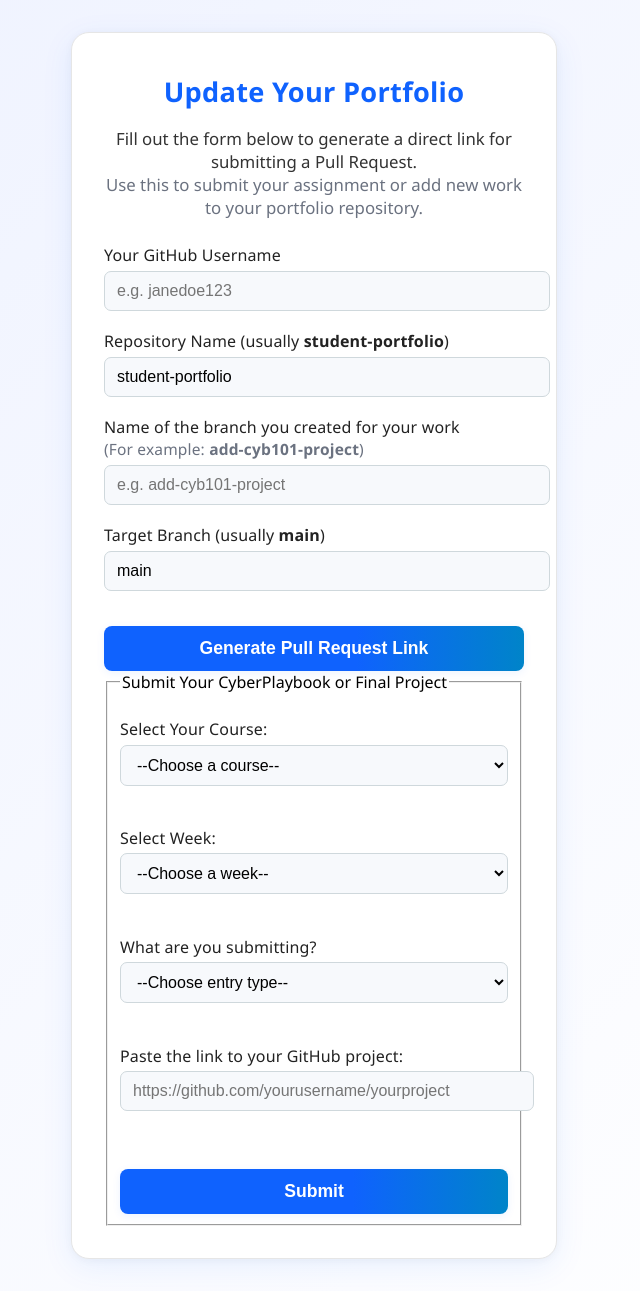
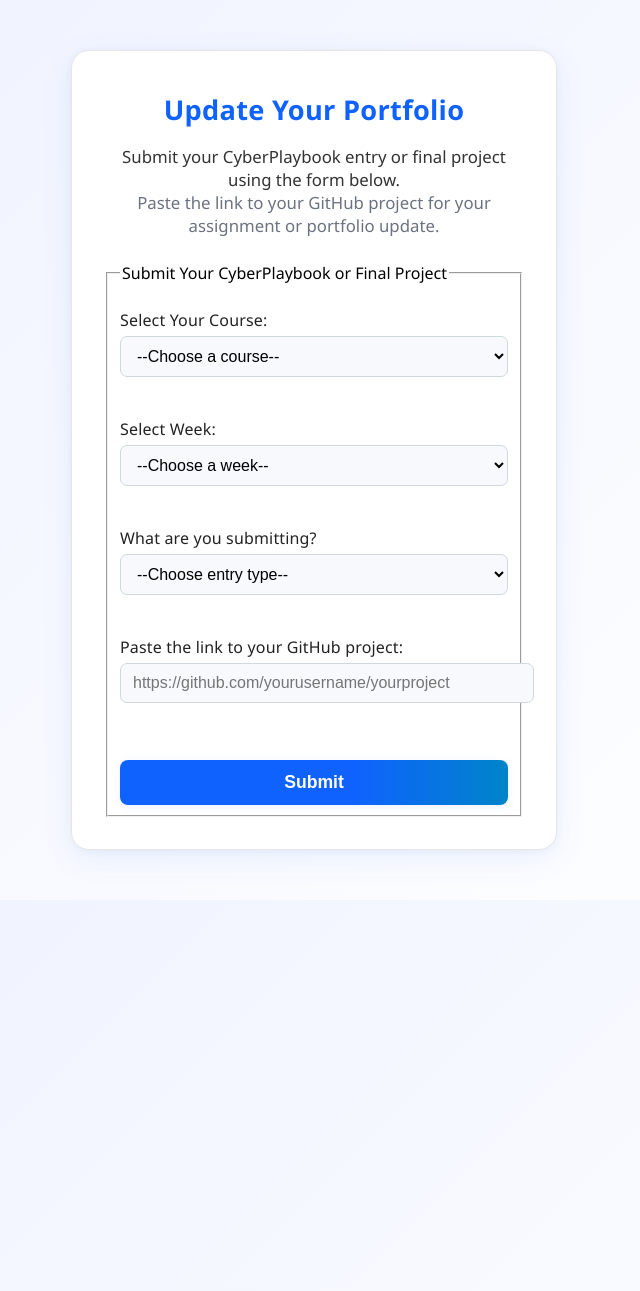
Before and after one commit to Hocking-College-Cybersecurity/hocking-college-cybersecurity.github.io, a Jekyll site: the page pr-link-generator.html, which Jekyll copies as it is, in a window 1280 px wide. Shown: the whole page, without its empty margins (326-966 px from the left). Built offline with Jekyll 4.4.1, drawn with Linux system fonts in a browser that asks for light colours; after the commit the page ends 900 px from its top, so only the background shows below that.

Commit message:
Refactor PR link generator form for clarity and improved user instructions

```diff
--- a/pr-link-generator.html
+++ b/pr-link-generator.html
@@ -77,31 +77,6 @@
     button[type="submit"]:hover {
       background: linear-gradient(90deg, #0084c9 60%, #0f62fe 100%);
     }
-    .output {
-      margin-top: 2em;
-      background: #f4f6fa;
-      padding: 1.2em;
-      border-radius: 10px;
-      border: 1px solid #e6e6e6;
-      text-align: center;
-      font-size: 1.08em;
-      word-break: break-all;
-    }
-    .copy-btn {
-      margin-top: 1em;
-      background: #FCA311;
-      color: #fff;
-      border: none;
-      border-radius: 6px;
-      padding: 8px 18px;
-      cursor: pointer;
-      font-weight: bold;
-      font-size: 1em;
-      transition: background 0.2s;
-    }
-    .copy-btn:hover {
-      background: #0084C9;
-    }
     @media (max-width: 600px) {
       .container {
         padding: 1.2em 0.5em 1.5em 0.5em;
@@ -114,29 +89,10 @@
     <h2>Update Your Portfolio</h2>
     <div class="instructions">
       <p>
-        Fill out the form below to generate a direct link for submitting a Pull Request.<br>
-        <span style="color:#6b7280;">Use this to submit your assignment or add new work to your portfolio repository.</span>
+        Submit your CyberPlaybook entry or final project using the form below.<br>
+        <span style="color:#6b7280;">Paste the link to your GitHub project for your assignment or portfolio update.</span>
       </p>
     </div>
-    <form id="prForm" autocomplete="off">
-      <label for="username">Your GitHub Username</label>
-      <input type="text" id="username" placeholder="e.g. janedoe123" required>
-
-      <label for="repo">Repository Name (usually <b>student-portfolio</b>)</label>
-      <input type="text" id="repo" value="student-portfolio" required>
-
-      <label for="branch">Name of the branch you created for your work<br>
-        <span style="color:#6b7280; font-size:0.97em;">(For example: <b>add-cyb101-project</b>)</span>
-      </label>
-      <input type="text" id="branch" placeholder="e.g. add-cyb101-project" required>
-
-      <label for="target">Target Branch (usually <b>main</b>)</label>
-      <input type="text" id="target" value="main" required>
-
-      <button type="submit">Generate Pull Request Link</button>
-    </form>
-    <div class="output" id="output" style="display:none;"></div>
-
     <form action="submit-entry.php" method="post">
       <fieldset>
         <legend>Submit Your CyberPlaybook or Final Project</legend>
@@ -179,24 +135,5 @@
       </fieldset>
     </form>
   </div>
-  <script>
-    document.getElementById('prForm').onsubmit = function(e) {
-      e.preventDefault();
-      var username = document.getElementById('username').value.trim();
-      var repo = document.getElementById('repo').value.trim();
-      var branch = document.getElementById('branch').value.trim();
-      var target = document.getElementById('target').value.trim() || 'main';
-      if(username && repo && branch) {
-        var link = `https://github.com/${username}/${repo}/compare/${target}...${branch}?expand=1`;
-        document.getElementById('output').style.display = 'block';
-        document.getElementById('output').innerHTML = `
-          <strong>Direct Pull Request Link:</strong><br>
-          <a href="${link}" target="_blank">${link}</a>
-          <br>
-          <button class="copy-btn" onclick="navigator.clipboard.writeText('${link}')">Copy Link</button>
-        `;
-      }
-    };
-  </script>
 </body>
 </html>
```
